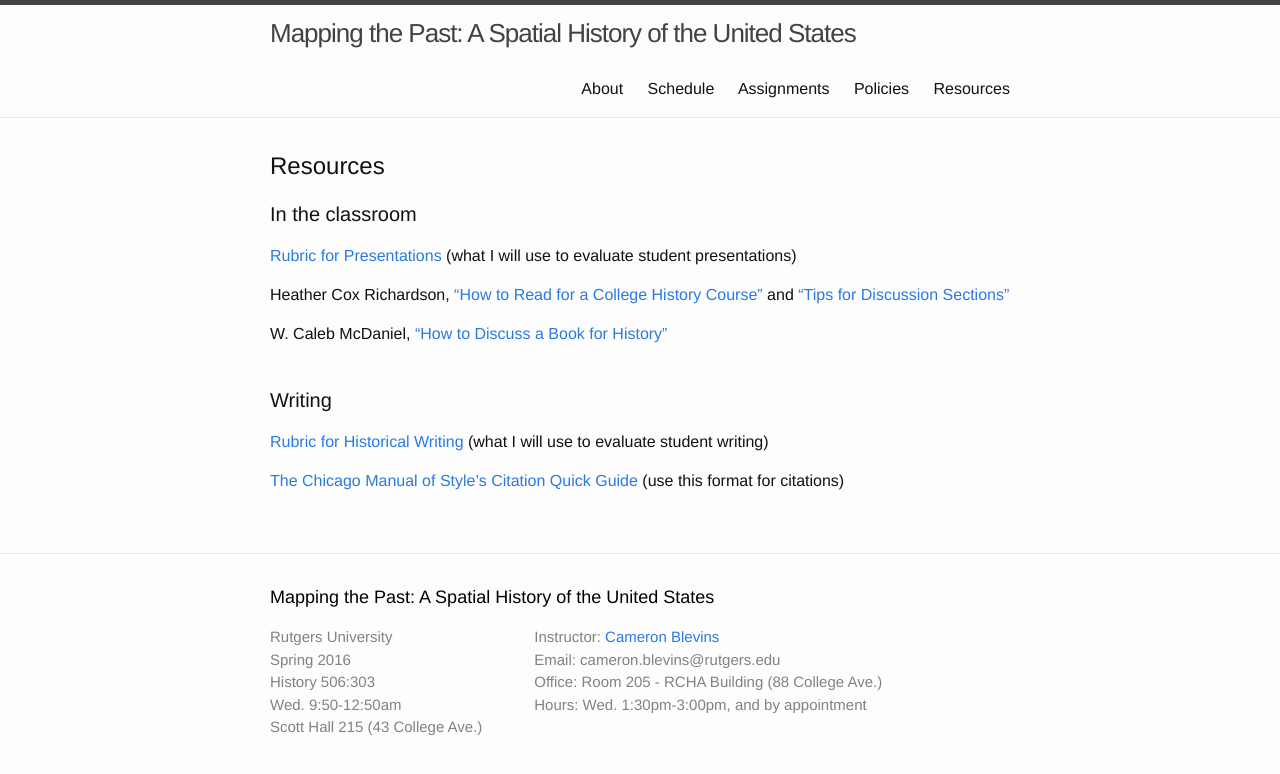
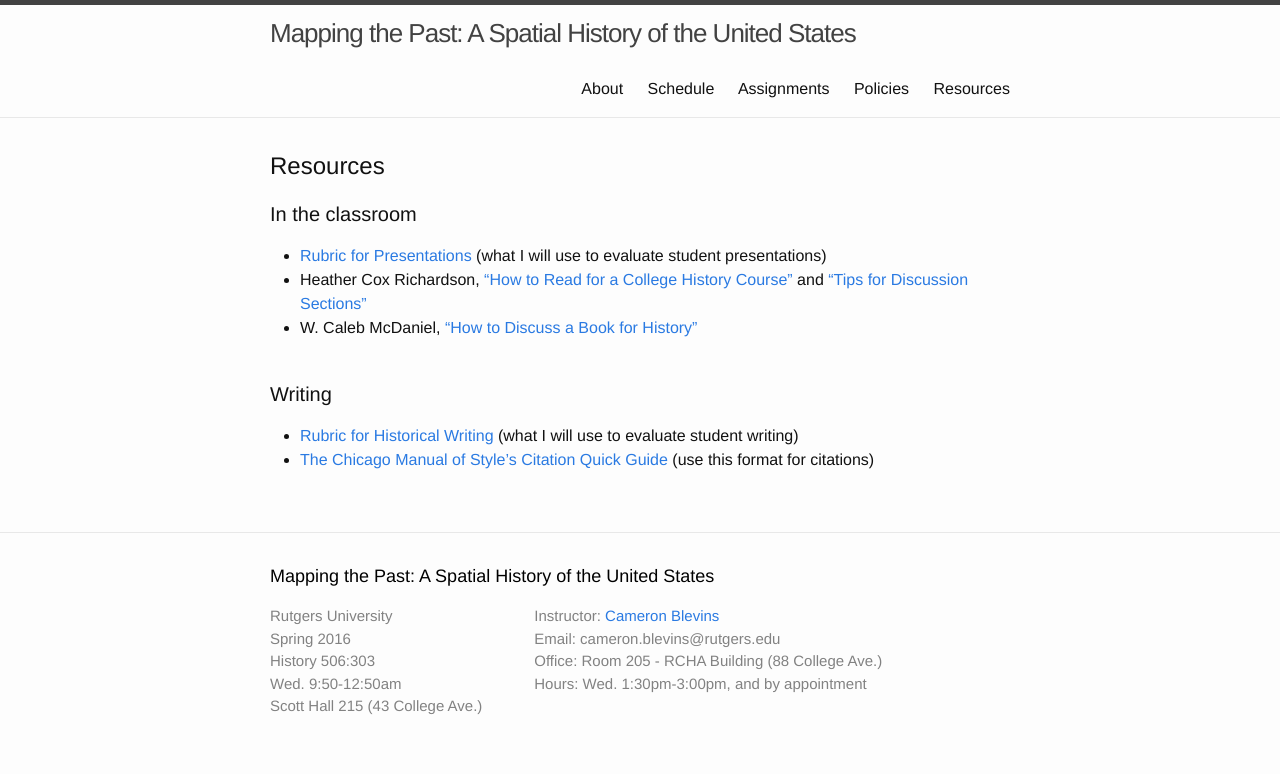
Before and after one commit to cblevins/mtp2016, a Jekyll site: the page built from resources.md, in a window 1280 px wide. Shown: the top 774 px of the page. Built offline with Jekyll 4.4.1, drawn with Linux system fonts in a browser that asks for light colours.

```diff
--- a/_includes/header.html
+++ b/_includes/header.html
@@ -27,7 +27,6 @@
         {% for order in (1..10) %}
           {% for page in site.pages %}
           {% if page.order == order %}
-            <!--{% if page.title %}<a class="page-link" href="{{ page.permalink | prepend: site.baseurl }}">{{ page.title }}</a>{% endif %}--!>
             {% if page.title %}<a class="page-link" href="{{site.baseurl}}{{page.permalink}}">{{ page.title }}</a>{% endif %}
           {% endif %}
           {% endfor %}
--- a/resources.md
+++ b/resources.md
@@ -7,13 +7,10 @@ order: 5
 
 ####In the classroom
 
-[Rubric for Presentations]({{site.baseurl}}/presentation-rubric.pdf) (what I will use to evaluate student presentations)
-
-Heather Cox Richardson, ["How to Read for a College History Course"](http://histsociety.blogspot.com/2009/05/richardsons-rules-of-order-part-iv-how.html) and ["Tips for Discussion Sections"](http://histsociety.blogspot.com/2009/06/richardsons-rules-of-order-part-v-tips.html)
-
-W. Caleb McDaniel, ["How to Discuss a Book for History"](http://wcm1.web.rice.edu/howtodiscuss.html)<br><br>
+- [Rubric for Presentations]({{site.baseurl}}/presentation-rubric.pdf) (what I will use to evaluate student presentations)
+- Heather Cox Richardson, ["How to Read for a College History Course"](http://histsociety.blogspot.com/2009/05/richardsons-rules-of-order-part-iv-how.html) and ["Tips for Discussion Sections"](http://histsociety.blogspot.com/2009/06/richardsons-rules-of-order-part-v-tips.html)
+- W. Caleb McDaniel, ["How to Discuss a Book for History"](http://wcm1.web.rice.edu/howtodiscuss.html)<br><br>
 
 ####Writing
-[Rubric for Historical Writing]({{site.baseurl}}/writing-rubric.pdf) (what I will use to evaluate student writing)
-
-[The Chicago Manual of Style’s Citation Quick Guide](http://www.chicagomanualofstyle.org/tools_citationguide.html) (use this format for citations)
+- [Rubric for Historical Writing]({{site.baseurl}}/writing-rubric.pdf) (what I will use to evaluate student writing)
+- [The Chicago Manual of Style’s Citation Quick Guide](http://www.chicagomanualofstyle.org/tools_citationguide.html) (use this format for citations)
```
Also changed, not shown: policies.md (+1 -1 lines).
